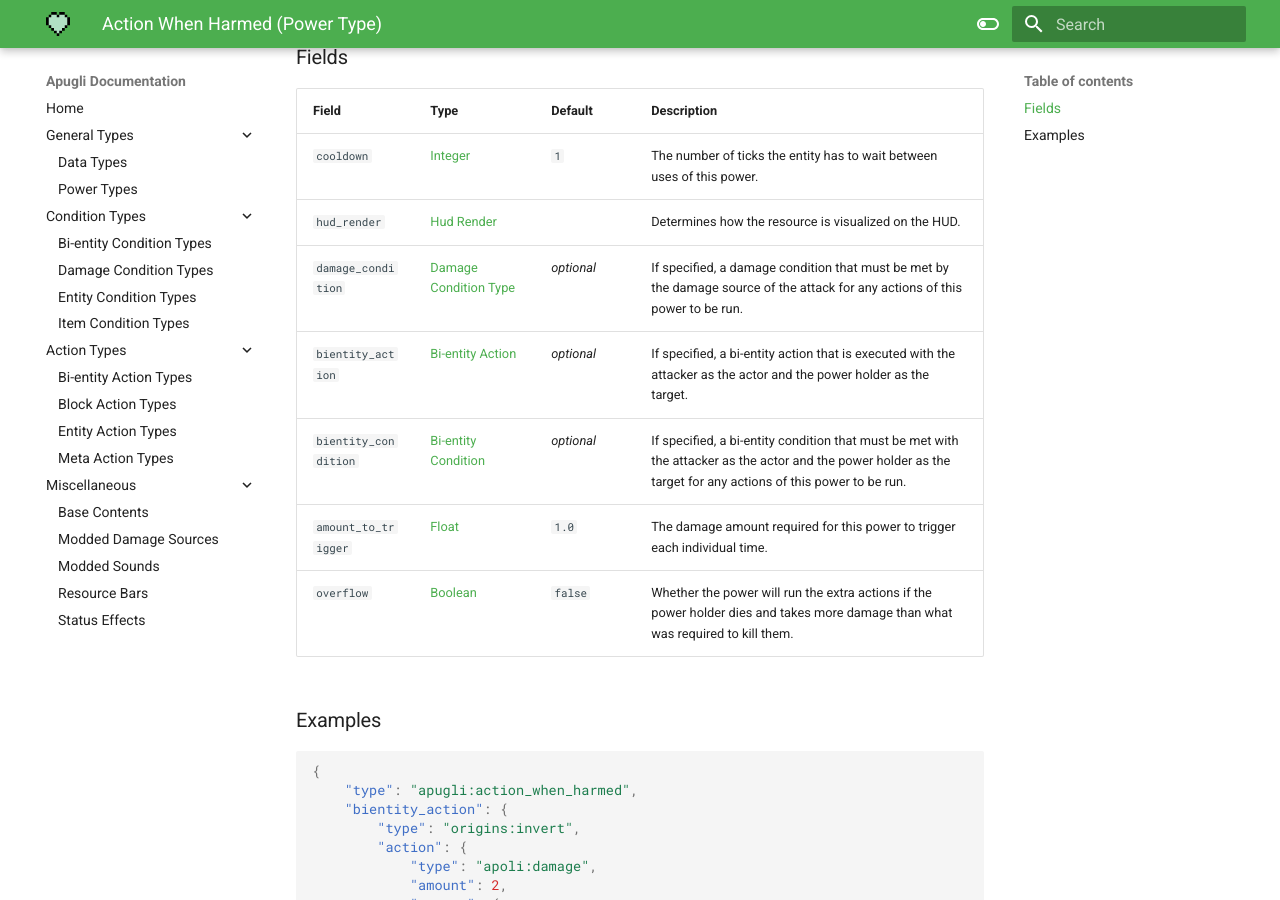
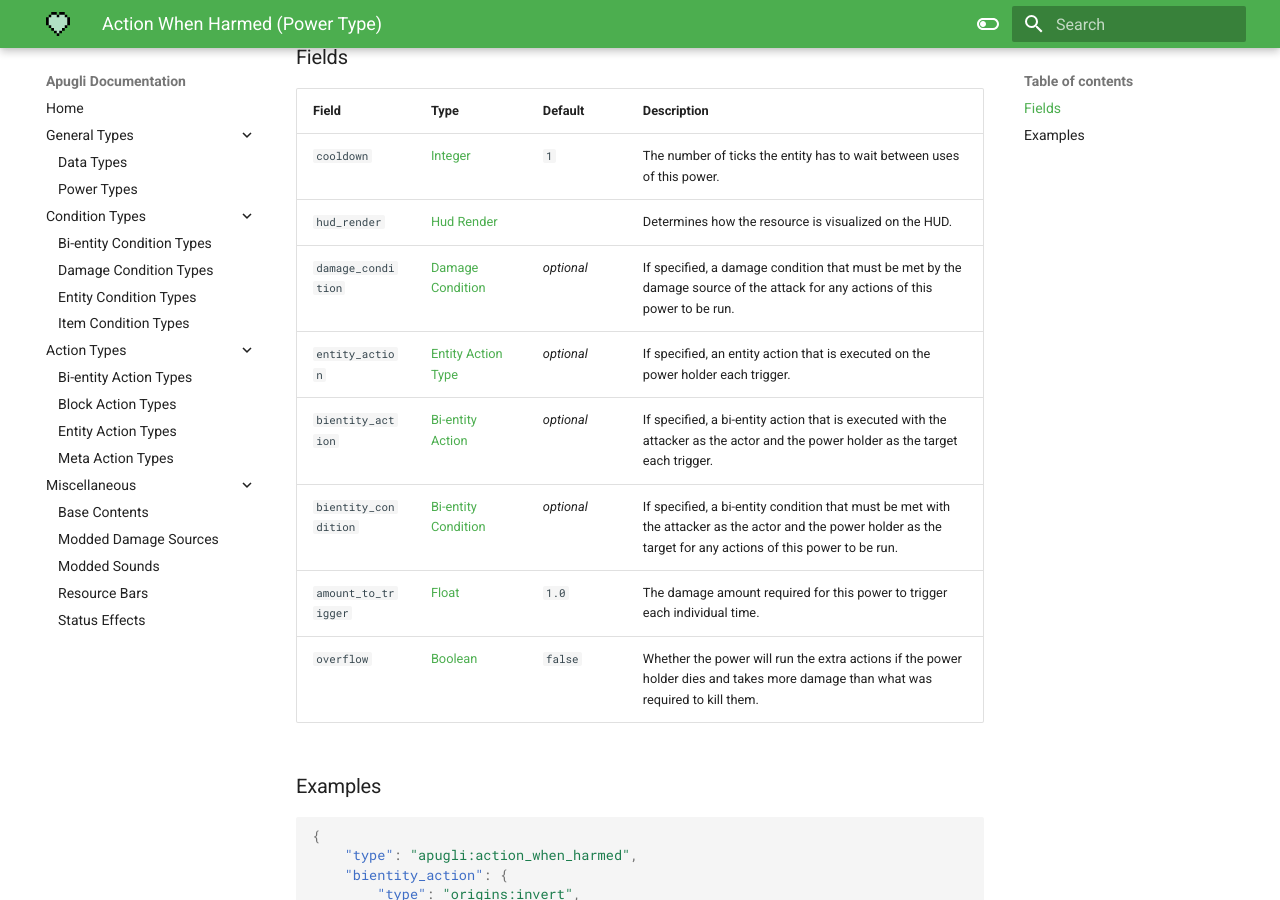
Before and after one commit to MerchantPug/apugli-docs, an MkDocs documentation site: the page built from docs/types/power_types/action_when_harmed.md, in a window 1280 px wide and 900 px high, scrolled down 304 px. Built offline with MkDocs 1.6.1 and Material for MkDocs 9.7.7, drawn with Linux system fonts in a browser that asks for light colours.

Commit message:
Updates to power types.

```diff
--- a/docs/types/power_types/action_when_harmed.md
+++ b/docs/types/power_types/action_when_harmed.md
@@ -18,8 +18,9 @@ Field | Type | Default | Description
 ------|------|---------|------------
 `cooldown` | [Integer](https://origins.readthedocs.io/en/latest/types/data_types/integer/) | `1` | The number of ticks the entity has to wait between uses of this power.
 `hud_render` | [Hud Render](https://origins.readthedocs.io/en/latest/types/data_types/hud_render) | | Determines how the resource is visualized on the HUD.
-`damage_condition` | [Damage Condition Type](https://origins.readthedocs.io/en/latest/types/damage_condition_types/) | *optional* | If specified, a damage condition that must be met by the damage source of the attack for any actions of this power to be run.
-`bientity_action` | [Bi-entity Action](https://origins.readthedocs.io/en/latest/types/bientity_action_types/) | *optional* | If specified, a bi-entity action that is executed with the attacker as the actor and the power holder as the target.
+`damage_condition` | [Damage Condition](https://origins.readthedocs.io/en/latest/types/damage_condition_types/) | *optional* | If specified, a damage condition that must be met by the damage source of the attack for any actions of this power to be run.
+`entity_action` | [Entity Action Type](https://origins.readthedocs.io/en/latest/types/entity_action_types/) | *optional* | If specified, an entity action that is executed on the power holder each trigger.
+`bientity_action` | [Bi-entity Action](https://origins.readthedocs.io/en/latest/types/bientity_action_types/) | *optional* | If specified, a bi-entity action that is executed with the attacker as the actor and the power holder as the target each trigger.
 `bientity_condition` | [Bi-entity Condition](https://origins.readthedocs.io/en/latest/types/bientity_condition_types/) | *optional* | If specified, a bi-entity condition that must be met with the attacker as the actor and the power holder as the target for any actions of this power to be run.
 `amount_to_trigger` | [Float](https://origins.readthedocs.io/en/latest/types/data_types/float/) | `1.0` | The damage amount required for this power to trigger each individual time.
 `overflow` | [Boolean](https://origins.readthedocs.io/en/latest/types/data_types/boolean/) | `false` | Whether the power will run the extra actions if the power holder dies and takes more damage than what was required to kill them.
```
Also changed, not shown: docs/types/power_types/action_on_harm.md (+2 -1 lines), docs/types/power_types/modify_enchantment_damage_taken.md (+3 -2 lines), docs/types/power_types/modify_enchantment_level.md (+1 -3 lines).
